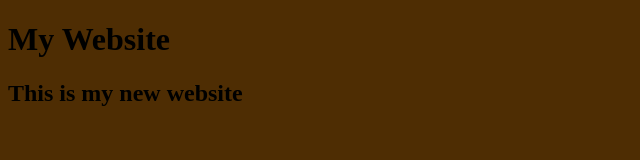
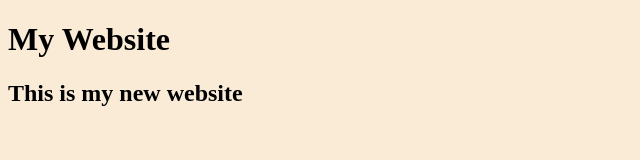
Before and after one commit to bernardocm10/gitvscode, a plain HTML site: page index.html in a window 1280 px wide. Shown: the whole page, without its empty margins (0-640 px from the left). Drawn offline with Linux system fonts and the light colour scheme.

Commit message:
commit -message

```diff
--- a/style.css
+++ b/style.css
@@ -1,3 +1,3 @@
 body{
-    background-color: rgb(78, 45, 3);
+    background-color: antiquewhite;
 }
```
